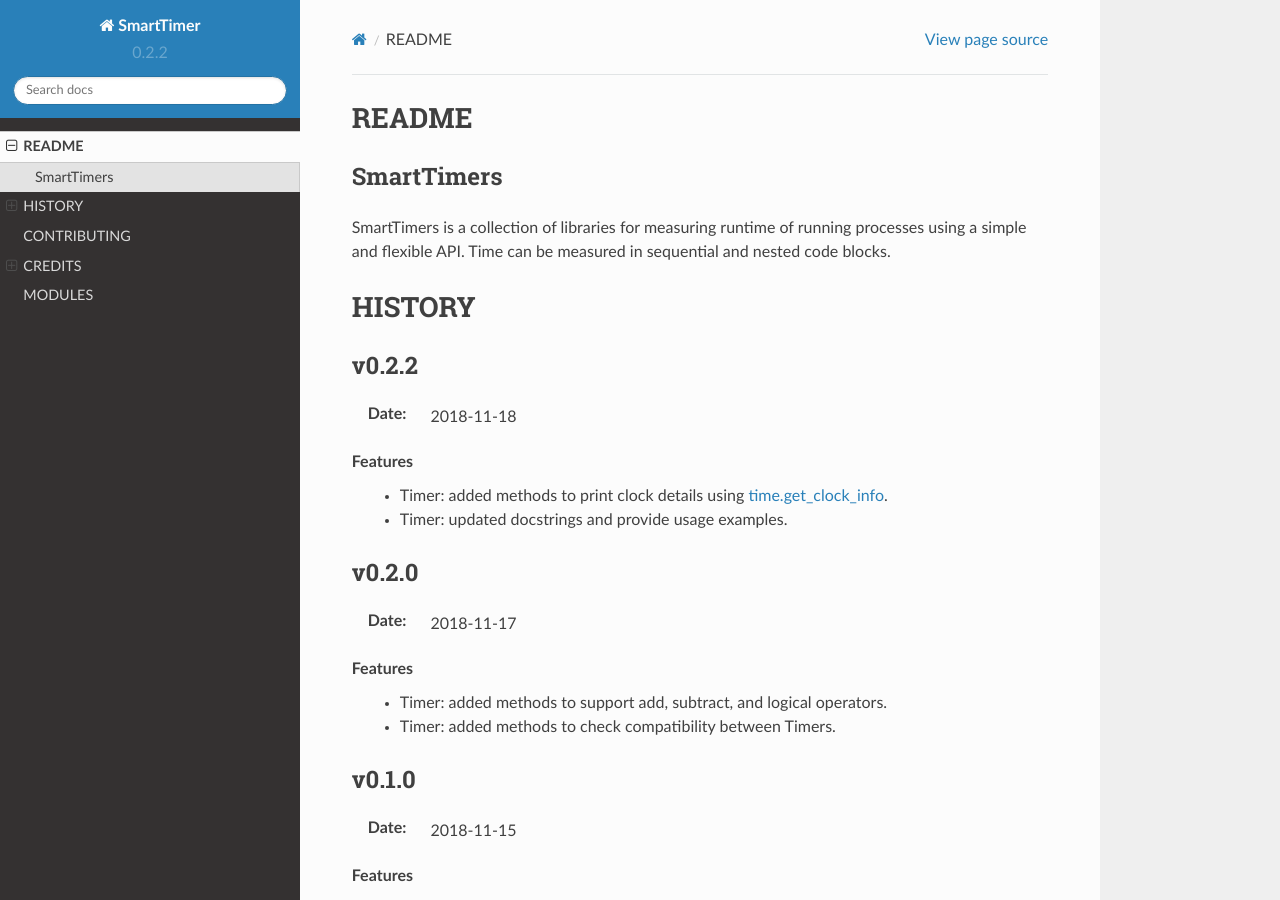
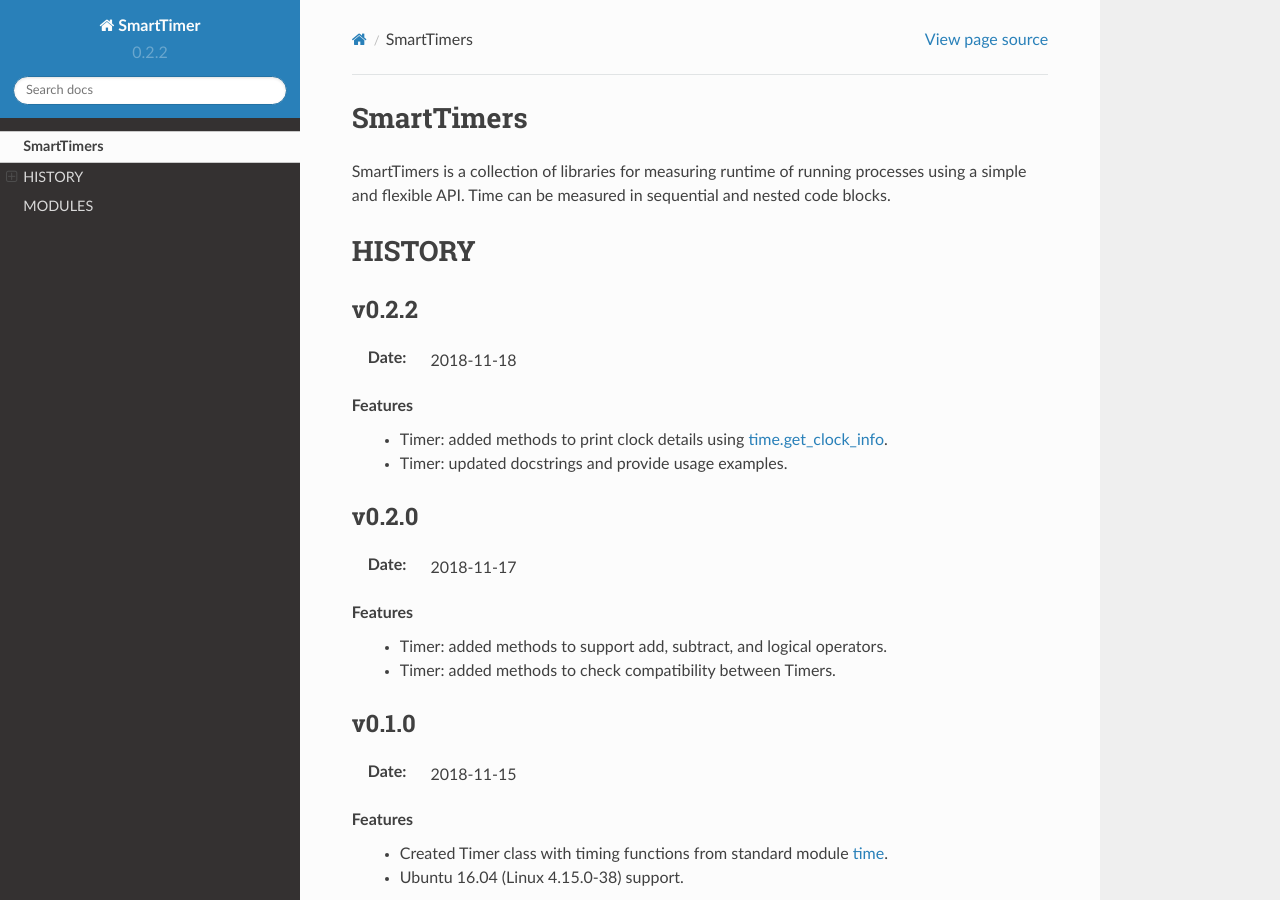
Before and after one commit to joosthooz/smarttimers, a Sphinx documentation site: the page built from doc/main.rst, in a window 1280 px wide and 900 px high. Built offline with Sphinx 7.4.7 and the Read the Docs theme 2.0.0, drawn with Linux system fonts in a browser that asks for light colours.

Commit message:
updated documentation headers and include docs in Makefile

```diff
--- a/CONTRIBUTING.rst
+++ b/CONTRIBUTING.rst
@@ -1,4 +1,3 @@
-============
 CONTRIBUTING
 ============
 
--- a/CREDITS.rst
+++ b/CREDITS.rst
@@ -1,4 +1,3 @@
-=======
 CREDITS
 =======
 
@@ -9,7 +8,7 @@
 
 
 Author
-======
+------
 
 ::
 
--- a/HISTORY.rst
+++ b/HISTORY.rst
@@ -1,5 +1,6 @@
-.. _time: https://docs.python.org/3/library/time.html
-.. _time.get_clock_info: https://docs.python.org/3/library/time.html#time.get_clock_info
+.. _`time`: https://docs.python.org/3/library/time.html
+.. _`time.get_clock_info`:
+    https://docs.python.org/3/library/time.html#time.get_clock_info
 
 
 =======
@@ -12,7 +13,7 @@
 :Date: 2018-11-18
 
 Features
-    * Timer: added methods to print clock details using time.get_clock_info_.
+    * Timer: added methods to print clock details using `time.get_clock_info`_.
     * Timer: updated docstrings and provide usage examples.
 
 
@@ -32,5 +33,5 @@
 :Date: 2018-11-15
 
 Features
-    * Created Timer class with timing functions from standard module time_.
+    * Created Timer class with timing functions from standard module `time`_.
     * Ubuntu 16.04 (Linux 4.15.0-38) support.
--- a/README.rst
+++ b/README.rst
@@ -1,10 +1,3 @@
-======
-README
-======
-
-SmartTimers
-===========
-
 SmartTimers is a collection of libraries for measuring runtime of running
 processes using a simple and flexible API. Time can be measured in sequential
 and nested code blocks.
--- a/doc/index.rst
+++ b/doc/index.rst
@@ -1,6 +1,3 @@
-.. highlight:: shell
-
-
 ========================
 SmartTimer Documentation
 ========================
--- a/doc/main.rst
+++ b/doc/main.rst
@@ -1,3 +1,7 @@
+===========
+SmartTimers
+===========
+
 .. include:: ../README.rst
 .. include:: ../HISTORY.rst
 .. include:: ../CONTRIBUTING.rst
```
Also changed, not shown: 2 other files.
